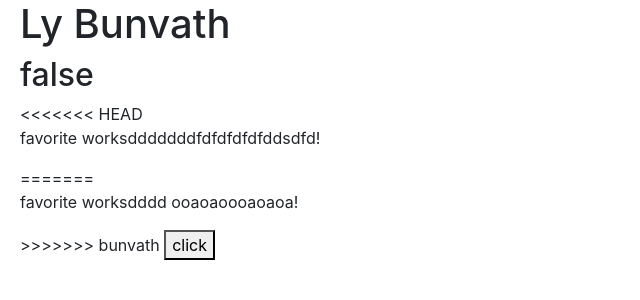
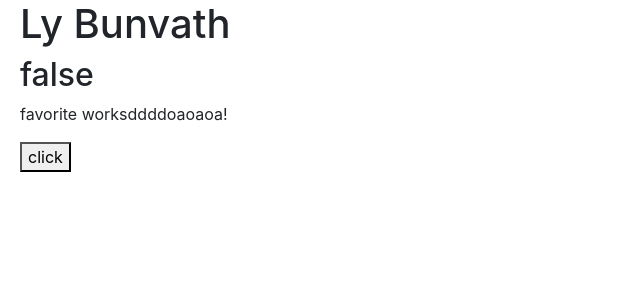
Before and after one commit to Bunvath/angular-project, an Angular app: page / in a window 1280 px wide. Shown: the top 300 px of the page, without its empty margins (0-640 px from the left). Built offline with nearby package versions, Linux system fonts and the light colour scheme.

Commit message:
jajajjaj

```diff
--- a/src/app/favorite/favorite.component.html
+++ b/src/app/favorite/favorite.component.html
@@ -1,8 +1,4 @@
-<<<<<<< HEAD
-<p>favorite worksdddddddfdfdfdfdfddsdfd!</p>
-=======
-<p>favorite worksdddd ooaoaoooaoaoa!</p>
->>>>>>> bunvath
+<p>favorite worksddddoaoaoa!</p>
 <button (click)=onClick()>click</button>
 <span
 class="glyphicon"
```
